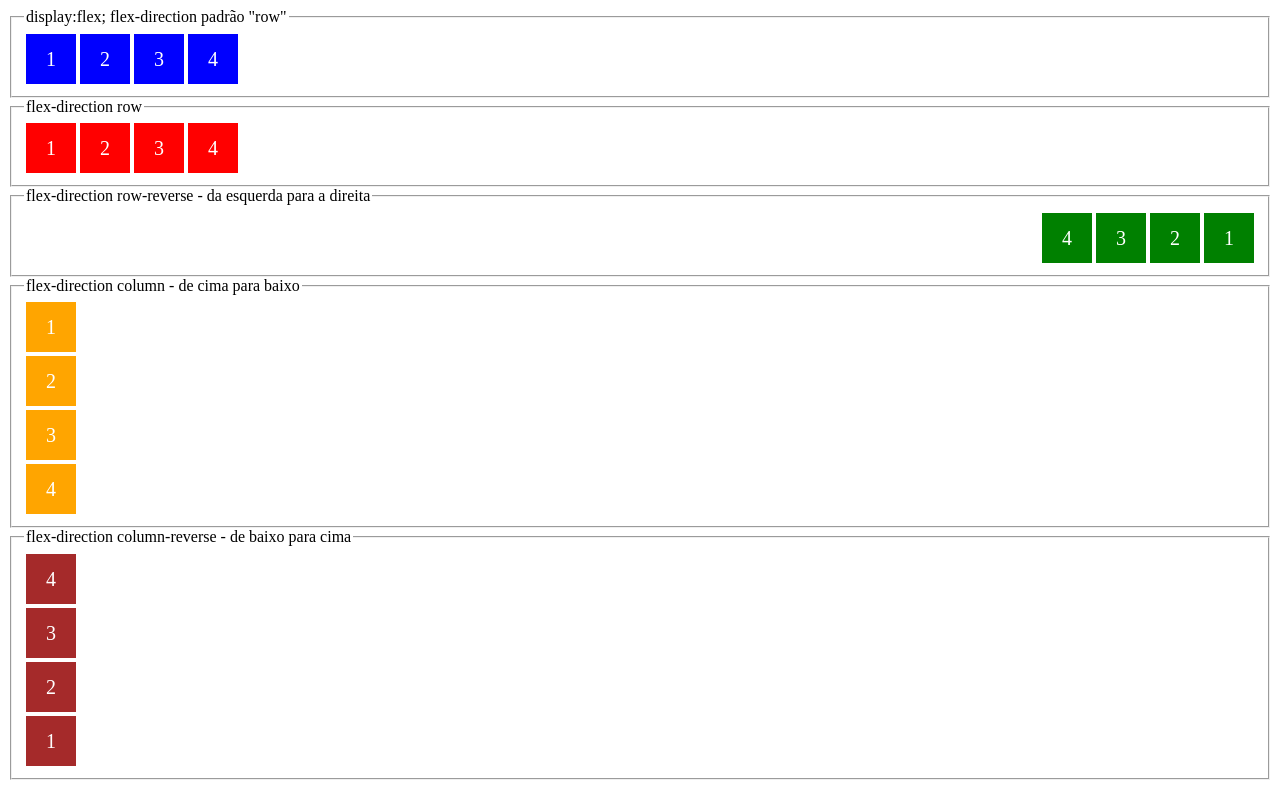
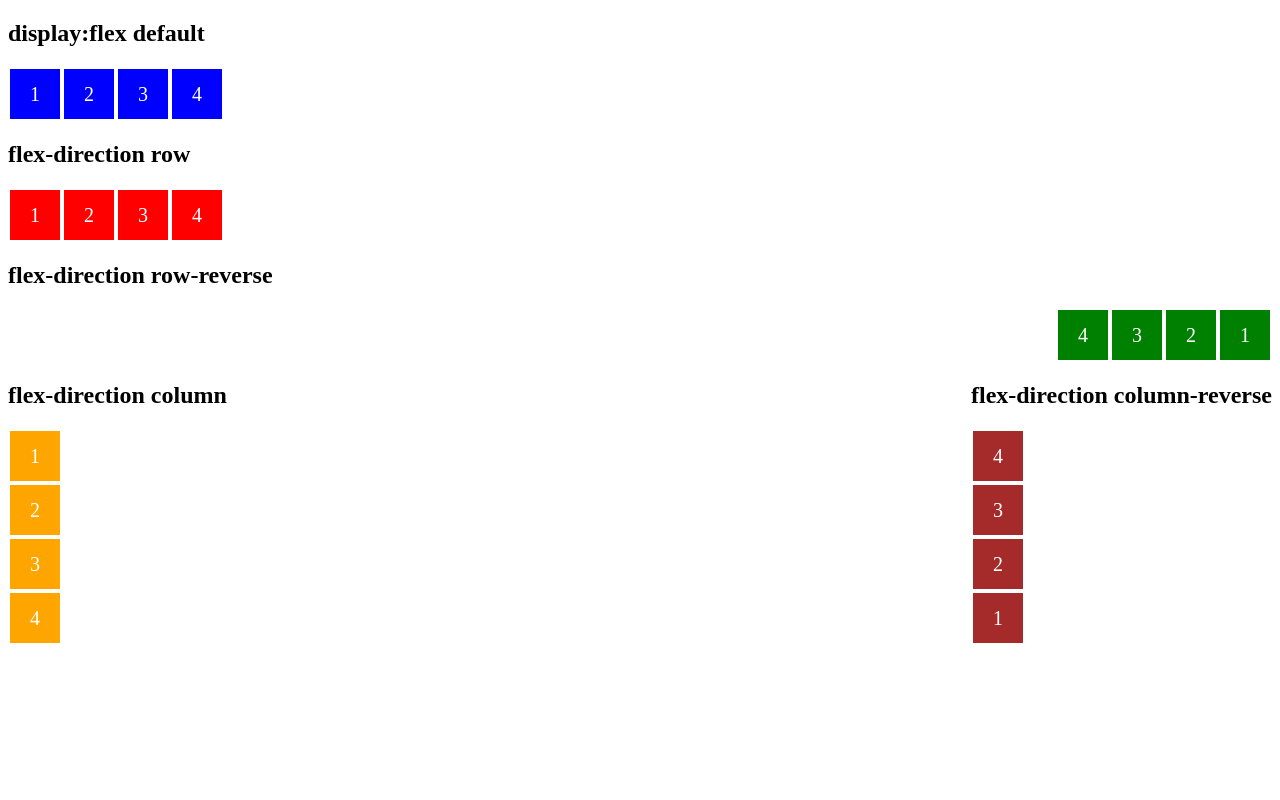
Before and after one commit to ericks0nmartinez/dio-flex-box, a plain HTML site: page src/flex-direction.html in a window 1280 px wide. Drawn offline with Linux system fonts and the light colour scheme.

Commit message:
feat: refatoração

```diff
--- /dev/null
+++ b/src/css/flex-direction.css
@@ -0,0 +1,58 @@
+.flex-container {
+    margin: 0;
+    padding: 0;
+    display: flex;
+    list-style: none;
+}
+
+.flex-item {
+    background: blue;
+    height: 50px;
+    margin: 2px;
+    width: 50px;
+    line-height: 50px;
+    color: white;
+    font-size: 20px;
+    text-align: center;
+}
+
+section {
+    display: flex;
+    justify-content: space-between;
+}
+
+.default {}
+
+.row {
+    flex-direction: row;
+}
+
+.row li {
+    background: red;
+}
+
+.row-reverse {
+    flex-direction: row-reverse;
+}
+
+.row-reverse li {
+    background: green;
+}
+
+.column {
+    flex-direction: column;
+}
+
+.column li {
+    background: orange;
+}
+
+.column-reverse {
+    float: left;
+    flex-direction: column-reverse;
+}
+
+.column-reverse li {
+    float: right;
+    background: brown;
+}
--- /dev/null
+++ b/src/css/flex-flow.css
@@ -0,0 +1,64 @@
+.flex-container {
+    display: flex;
+    border: 2px solid black;
+    max-width: 500px;
+    max-height: 200px;
+}
+
+.item {
+    background: blueviolet;
+    margin: 5px;
+    color: white;
+    text-align: center;
+    width: 100px;
+    height: 50px;
+    line-height: 50px;
+}
+
+.default {
+    flex-flow: row nowrap;
+}
+
+.row-wrap {
+    flex-flow: row wrap;
+}
+
+.row-wrap-reverse {
+    flex-flow: row wrap-reverse;
+}
+
+.row-reverse-nowrap {
+    flex-flow: row-reverse nowrap;
+}
+
+.row-reverse-wrap {
+    flex-flow: row-reverse wrap;
+}
+
+.row-reverse-wrap-reverse {
+    flex-flow: row-reverse wrap-reverse;
+}
+
+.column-nowrap {
+    flex-flow: column nowrap;
+}
+
+.column-wrap {
+    flex-flow: column wrap;
+}
+
+.column-reverse-nowrap {
+    flex-flow: column-reverse nowrap;
+}
+
+.column-reverse-wrap {
+    flex-flow: column-reverse wrap;
+}
+
+.column-reverse-wrap-reverse {
+    flex-flow: column-reverse wrap-reverse;
+}
+
+.column-wrap-reverse {
+    flex-flow: column wrap-reverse;
+}
--- /dev/null
+++ b/src/css/flex-wrap.css
@@ -0,0 +1,28 @@
+.flex-container {
+    display: flex;
+    height: 150px;
+    max-width: 300px;
+    border: 2px solid black;
+}
+
+.flex-item {
+    font-size: 24px;
+    height: 75px;
+    text-align: center;
+    background: red;
+    line-height: 50px;
+    min-width: 100px;
+}
+
+.nowrap {
+    flex-wrap: nowrap;
+}
+
+.wrap {
+    flex-wrap: wrap;
+    height: 200px;
+}
+
+.wrap-reverse {
+    flex-wrap: wrap-reverse
+}
--- a/src/flex-direction.html
+++ b/src/flex-direction.html
@@ -5,107 +5,54 @@
     <meta charset="UTF-8">
     <meta http-equiv="X-UA-Compatible" content="IE=edge">
     <meta name="viewport" content="width=device-width, initial-scale=1.0">
+    <link rel="stylesheet" href="css/flex-direction.css">
     <title>Fundamentos - flex direction</title>
 </head>
-<style>
-    .flex-container {
-        margin: 0;
-        padding: 0;
-        display: flex;
-        list-style: none;
-    }
-
-    .flex-item {
-        background: blue;
-        height: 50px;
-        margin: 2px;
-        width: 50px;
-        line-height: 50px;
-        color: white;
-        font-size: 20px;
-        text-align: center;
-    }
-
-    .row {
-        flex-direction: row;
-    }
-
-    .row li {
-        background: red;
-    }
-
-    .row-reverse {
-        flex-direction: row-reverse;
-    }
-
-    .row-reverse li {
-        background: green;
-    }
-
-    .column {
-        flex-direction: column;
-    }
-
-    .column li {
-        background: orange;
-    }
-
-    .column-reverse {
-        flex-direction: column-reverse;
-    }
-
-    .column-reverse li {
-        background: brown;
-    }
-</style>
 
 <body>
-    <fieldset>
-        <legend>display:flex; flex-direction padrão "row"</legend>
-        <ul class="flex-container">
+    <h2>display:flex default</h2>
+    <ul class="flex-container default">
         <li class="flex-item">1</li>
         <li class="flex-item">2</li>
         <li class="flex-item">3</li>
         <li class="flex-item">4</li>
     </ul>
-    </fieldset>
-    <fieldset>
-        <legend>flex-direction row</legend>
+
+    <h2>flex-direction row</h2>
     <ul class="flex-container row">
         <li class="flex-item ">1</li>
         <li class="flex-item">2</li>
         <li class="flex-item">3</li>
         <li class="flex-item">4</li>
     </ul>
-    </fieldset>
-    <fieldset>
-        <legend>flex-direction row-reverse - da esquerda para a direita</legend>
+
+    <h2>flex-direction row-reverse</h2>
     <ul class="flex-container row-reverse">
         <li class="flex-item ">1</li>
         <li class="flex-item">2</li>
         <li class="flex-item">3</li>
         <li class="flex-item">4</li>
     </ul>
-    </fieldset>
-    <fieldset>
-        <legend>flex-direction column - de cima para baixo</legend>
+    <section>
+        <div>
+            <h2>flex-direction column</h2>
             <ul class="flex-container column">
                 <li class="flex-item ">1</li>
                 <li class="flex-item">2</li>
                 <li class="flex-item">3</li>
                 <li class="flex-item">4</li>
             </ul>
-    </fieldset>
-
-    <fieldset>
-        <legend>flex-direction column-reverse - de baixo para cima</legend>
+        </div>
+        <div>
+            <h2>flex-direction column-reverse</h2>
             <ul class="flex-container column-reverse">
                 <li class="flex-item ">1</li>
                 <li class="flex-item">2</li>
                 <li class="flex-item">3</li>
                 <li class="flex-item">4</li>
             </ul>
-    </fieldset>
+        </div>
+    </section>
 </body>
 
 </html>
```
Also changed, not shown: src/css/display-flex.css (added, +11 -0 lines), src/display-flex.html (+1 -13 lines), src/flex-flow.html (+1 -66 lines), src/flex-wrap.html (+1 -31 lines). Lines whose indentation alone changed are shown as unchanged.
